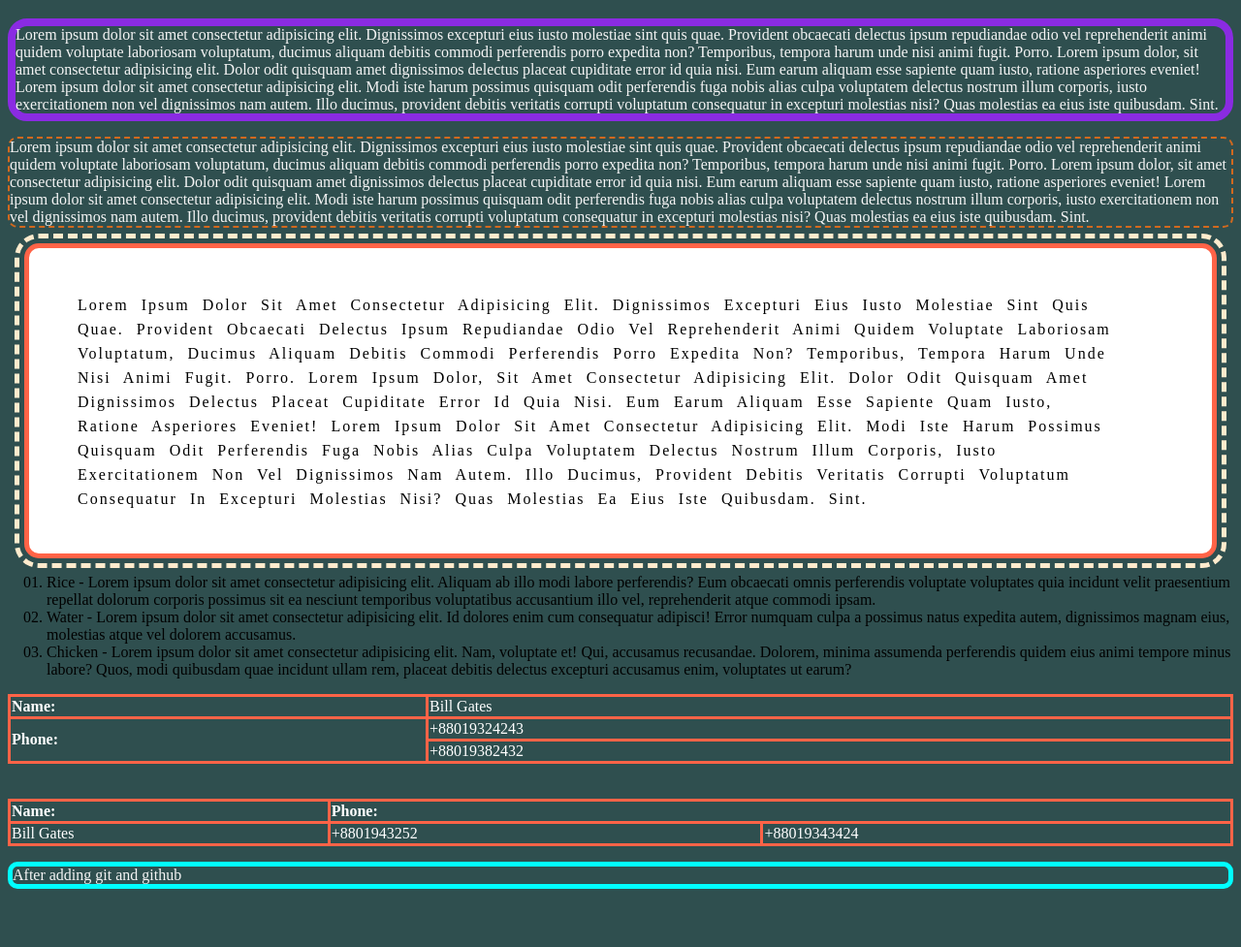
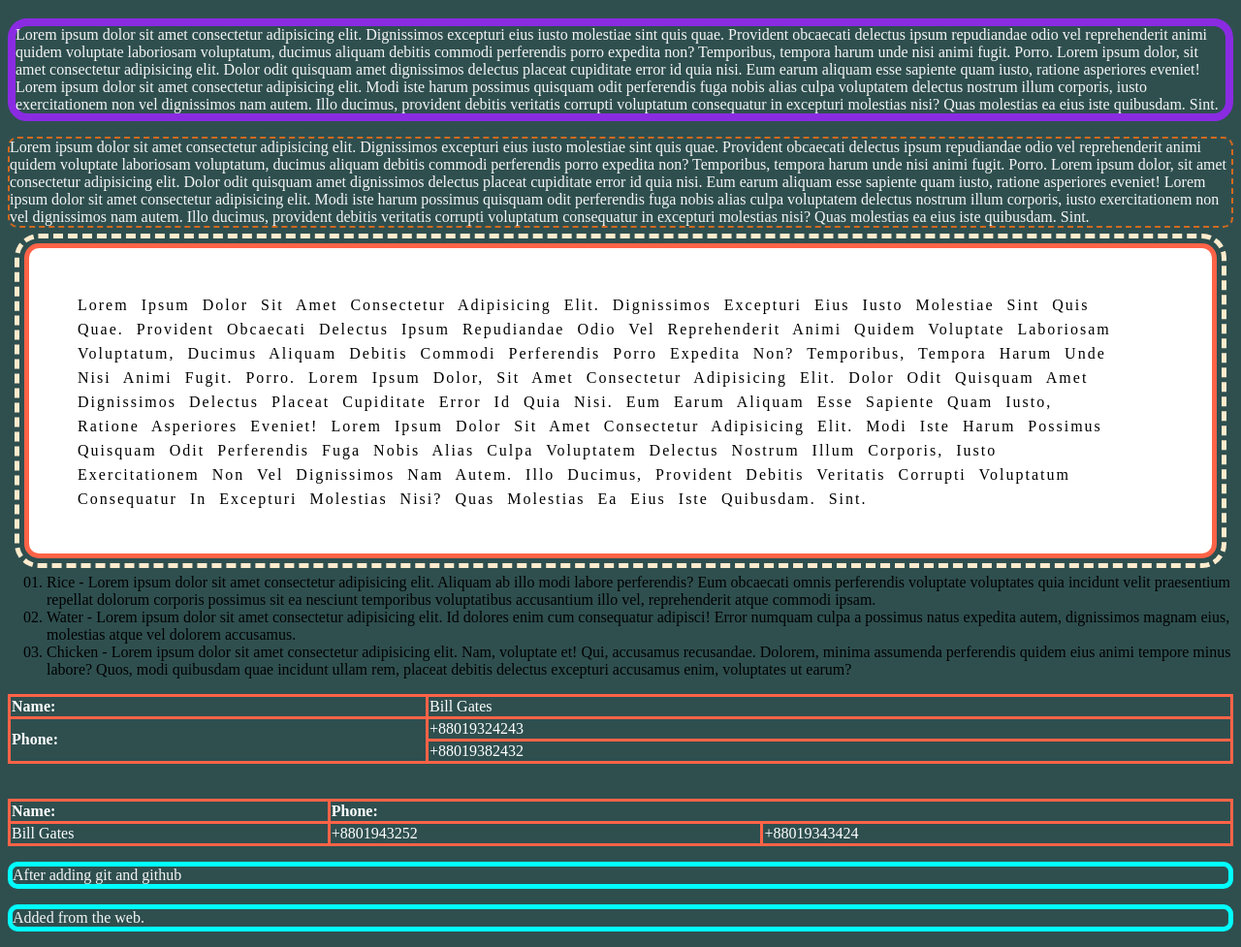
Before and after one commit to 1Akash7/First-Project, a plain HTML site: page index.html in a window 1280 px wide. Shown: the part 61-1038 px from the top of the page at 97% size. Before the commit the page ends 994 px from the top, so only its background shows below. Drawn offline with Linux system fonts and the light colour scheme.

Commit message:
index.html

```diff
--- a/index.html
+++ b/index.html
@@ -49,6 +49,9 @@
     <p class="git_para">
         After adding git and github
     </p>
+    <p class="git_para">
+        Added from the web.
+    </p>
 
 </body>
 </html>
```
